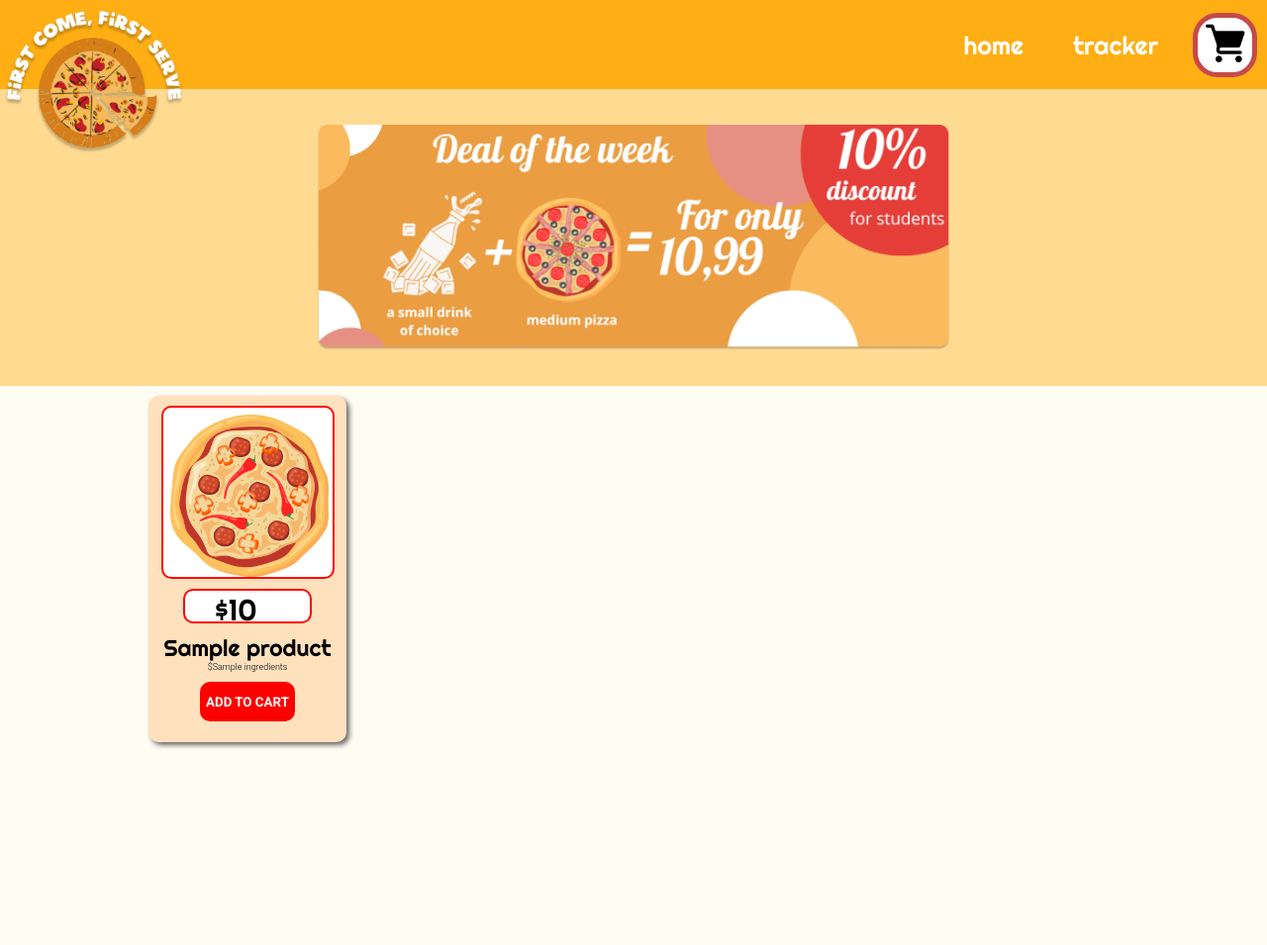
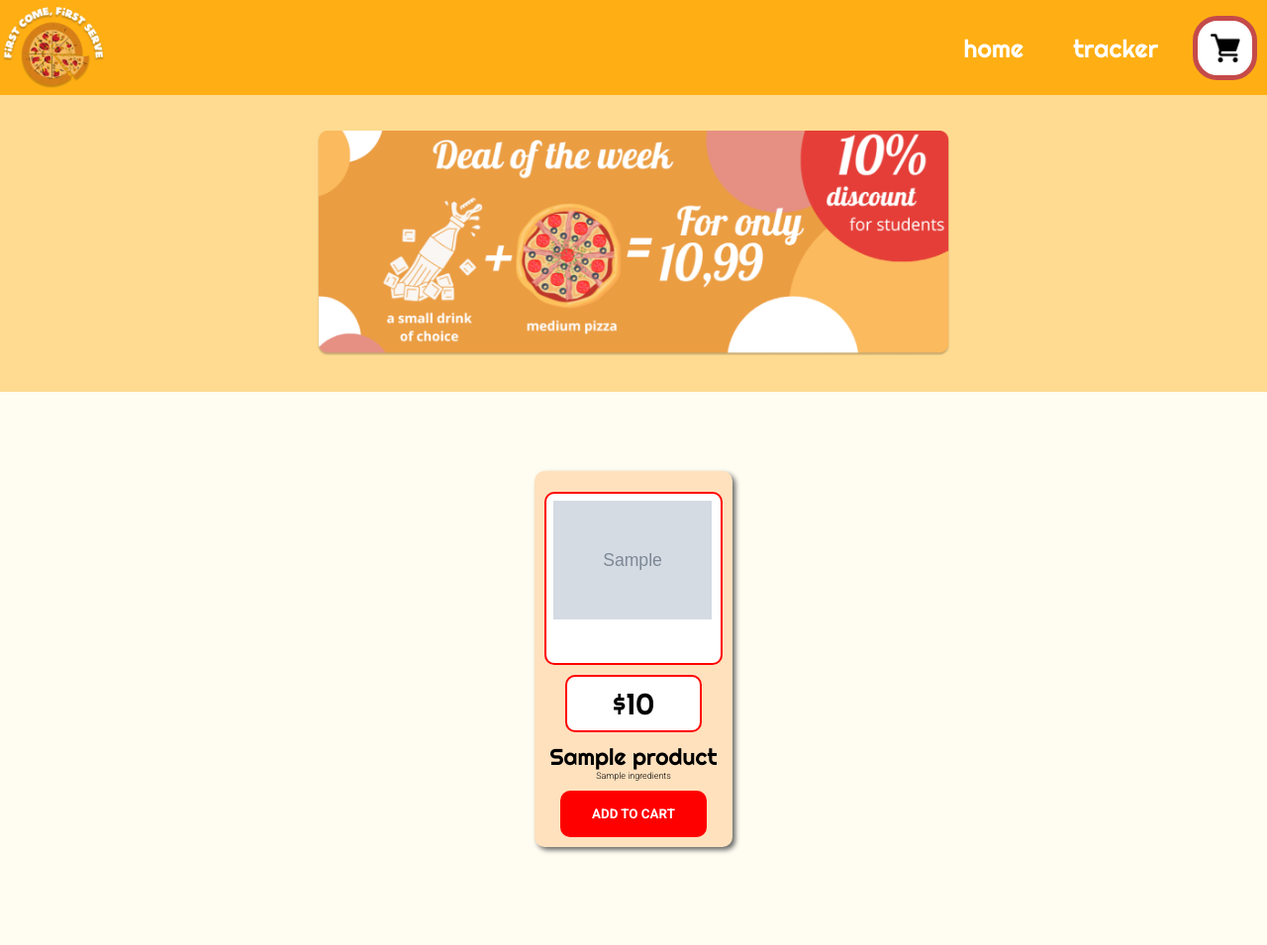
Before and after one commit to nixxxo/PizzaPal-Streamlined-Online-Ordering-Smart-Oven-Integration, a Flask app: page / in a window 1280 px wide. Shown: the top 955 px of the page at 99% size. Run offline with Flask 3, Linux system fonts and the light colour scheme; grey boxes marked "Sample" are stand-in pictures; a database or web service that is not in the repository returns one stand-in record (values such as "Sample title").

Commit message:
fixed and finalized home page

```diff
--- a/static/styles.css
+++ b/static/styles.css
@@ -17,7 +17,7 @@ body {
     align-items: center;
     background-color: #FFAF14;
     width: 100%;
-    height: 90px;
+    height: 6em;
     margin: auto;
     color: white;
 
@@ -26,31 +26,19 @@ body {
 nav a{
     text-decoration: none;
     color: white;
+    transition: all 150ms;
+}
+nav a:hover{
+    text-decoration: none;
+    color: #ED190F;
+    transition: all 150ms;
 }
 
 #logo {
-    width: 10%;
+    height: 95%;
     margin-right: auto;
-    padding-top: 75px;
 }
 
-@media screen and (min-width: 1080px) and (max-width: 1400px) {
-    #logo {
-        width: 15%;
-    }
-}
-
-@media screen and (max-width: 1080px) and (min-width: 540px) {
-    #logo {
-        width: 20%;
-    }
-}
-
-@media screen and (max-width: 540px) {
-    #logo {
-        width: 30%;
-    }
-}
 
 .nav_text {
     margin: 25px;
@@ -61,7 +49,8 @@ nav a{
     color:red;
 }
 
-#white_block, #white_block_cart {
+#white_block {
+    cursor: pointer;
     margin: 10px;
     background-color: white;
     height: 65px;
@@ -76,20 +65,26 @@ nav a{
     transition: all 0.3s;
 }
 
+#white_block:hover {
+    scale: 110%;
+    transition: all 0.3s;
+}
+
 #shopping-cart-icon {
-    width: 40px;
+    width: 30px;
+    transition: all 0.3s;
 }
 
 #white_block:hover {
-    width: 67px;
+    scale: 110%;
     border-color: red;
+    transition: all 0.3s;
 }
 
 .main_page {
     background-color: #FFFDF1;
     width: 100%;
-    height: 800px;
-    padding-top: 10px;
+    padding:5em 0em;
 }
 
 /* HOME */
@@ -104,37 +99,48 @@ nav a{
 }
 
 #ad {
-    width: 38%;
-}
-
-@media screen and (min-width: 1080px) and (max-width: 1400px) {
-    #ad {
-        width: 50%;
-    }
+    width: 50%;
 }
 
 @media screen and (max-width: 1080px) and (min-width: 540px) {
     #ad {
-        width: 65%;
+        width: 75%;
     }
 }
 
 @media screen and (max-width: 540px) {
     #ad {
-        width: 90%;
+        width: 100%;
     }
 }
 
 
+.grid-pizzas{
+    display: grid;
+    grid-template-columns: repeat(auto-fit, minmax(250px, 1fr)); /* Adjust based on your design */
+    gap: 20px; /* Adjust the gap between items */
+    margin: 0 auto;
+    justify-content: center;
+    align-items: center;
+    max-width: 1200px;
+}
+
+.pizza-block-align{
+    display: flex;
+    justify-content: center;
+    align-items: center;
+}
+
 .pizza_block {
-    margin-bottom: 10px;
+    margin-right: 0;
+    margin-bottom: 20px;
     background-color: #ffe1be;
     width: 200px;
-    height: 350px;
+    height: 380px;
     border-radius: 10px;
     display: flex;
     align-items: center;
-    margin-left: 150px;
+    justify-content: center;
     flex-direction: column;
     float: left;
     box-shadow: 3px 3px 5px dimgray;
@@ -143,7 +149,7 @@ nav a{
 .pizza_white_box {
     background-color: white;
     height: 175px;
-    width: 175px;
+    width: 90%;
     border-style: solid;
     border-width: 2px;
     border-color: red;
@@ -152,9 +158,9 @@ nav a{
 }
 
 .price_white_box {
+    max-width: 90%;
     background-color: white;
-    height: 35px;
-    width: 130px;
+    padding: 0.5em 1em;
     border-style: solid;
     border-width: 2px;
     border-color: red;
@@ -163,6 +169,7 @@ nav a{
 }
 
 .price_text {
+    text-align: center;
     margin: 30px;
     font-size: 30px;
 }
@@ -179,23 +186,25 @@ nav a{
 
 .pizza_desc {
     font-size: 9px;
-    font-family: "Roboto Light", serif;
+    font-family: "Roboto", serif;
+    text-align: center;
+    font-weight: 300;
 }
 
 
 .add-cart-btn {
+    cursor: pointer;
     background-color: red;
     font-family: Roboto, serif;
     font-weight: bold;
     color: white;
     border-width: 0;
-    height: 40px;
-    width: 135px;
+    max-width: 100%;
+    padding: 1.2em 2.4em;
     border-radius: 10px;
     margin-top: 10px;
     transition: all;
     transition-duration: 125ms;
-    width: 100%;
 }
 
 
--- a/templates/home.html
+++ b/templates/home.html
@@ -11,35 +11,43 @@
         <img src="../static/images/logo.png" alt="logo" id="logo">
         <span class="nav_text"><a href="/">home</a></span>
         <span class="nav_text"><a href="/tracker-login">tracker</a></span>
+        <a href="/tracker-login">
             <div id="white_block">
-            <a href="/cart"><img src="../static/images/shopping-cart-icon.png" alt="shopping cart icon" id="shopping-cart-icon"></a>
+                <img src="../static/images/shopping-cart-icon.png" alt="shooping cart icon" id="shopping-cart-icon">
             </div>
+        </a>
     </nav>
     <section class="ad_section">
         <img src="../static/images/ad.png" alt="ad" id="ad">
     </section>
     <article class="main_page">
+        <div class="grid-pizzas">
             {% for product in products %}
+            <div class="pizza-block-align">
                 <div class="pizza_block">
                     <div class="pizza_white_box">
-                <img class="pizza_img" src="../static/images/pizza_1.png" alt="pizza_1">
+                        <img class="pizza_img" src="../static/images/{{ product.Image }}" alt="pizza_{{ product.Image }}">
                     </div>
                     <div class="price_white_box">
                         <span class="price_text">${{ product.Price }}</span>
                     </div>
                     <span class="pizza_name">{{ product.Name }}</span>
-            <span class="pizza_desc">${{ product.Ingredients }}</span>
+                    <span class="pizza_desc">{{ product.Ingredients }}</span>
                     <form class="add-cart-form" action="/add_to_cart/{{ product._id }}" method="post">
                         <button class="add-cart-btn" type="submit" >ADD TO CART</button>
                     </form>
                 </div>
+            </div>
             {% endfor %}
+        </div>
     </article>
     <div id="about_us">
         <img src="../static/images/person.png" alt="Person" id="person_img">
+        <div class="about-us-text">
             <h1 id="about_us_h1">About Us</h1>
             <p id="desc">Welcome to the world of Mr. Panucci, where the passion for crafting authentic Italian pizza comes to life. With a legacy rooted in the heart of Italy, our pizzas are a true representation of tradition, quality, and taste. Each pie is a masterful creation, meticulously prepared using time-honored techniques and the finest, handpicked ingredients. At Mr. Panucci, we blend heritage with innovation, ensuring every slice embodies the genuine flavors of Italy. Join us on a culinary journey where the essence of Italy is captured in every bite.</p>
-        <img src="../static/images/map.png" alt="map" id="map">
+            <iframe id="map" src="https://www.google.com/maps/embed?pb=!1m18!1m12!1m3!1d2486.382153690096!2d5.477196912262186!3d51.45113967168298!2m3!1f0!2f0!3f0!3m2!1i1024!2i768!4f13.1!3m3!1m2!1s0x47c6d9bbf31bd8fb%3A0xbb209e5872fefac8!2sFontys%20R10!5e0!3m2!1sen!2snl!4v1699004662933!5m2!1sen!2snl" width="600" height="450" style="border:0;" allowfullscreen="" loading="lazy" referrerpolicy="no-referrer-when-downgrade"></iframe>
+        </div>
     </div>
 </body>
 </html>
```
Also changed, not shown: other parts of static/styles.css (+41 -22 lines), templates/tracker_login.html (+5 -3 lines), static/images/blt.png (added), static/images/cheese.png (added), static/images/hawai.png (added), static/images/italian.png (added), static/images/margherita.png (added), static/images/ocean.png (added), static/images/pepperoni.png (added), static/images/pizza_1.png (deleted), static/images/spicy.png (added), static/images/veggie.png (added). Lines whose indentation alone changed are shown as unchanged.
